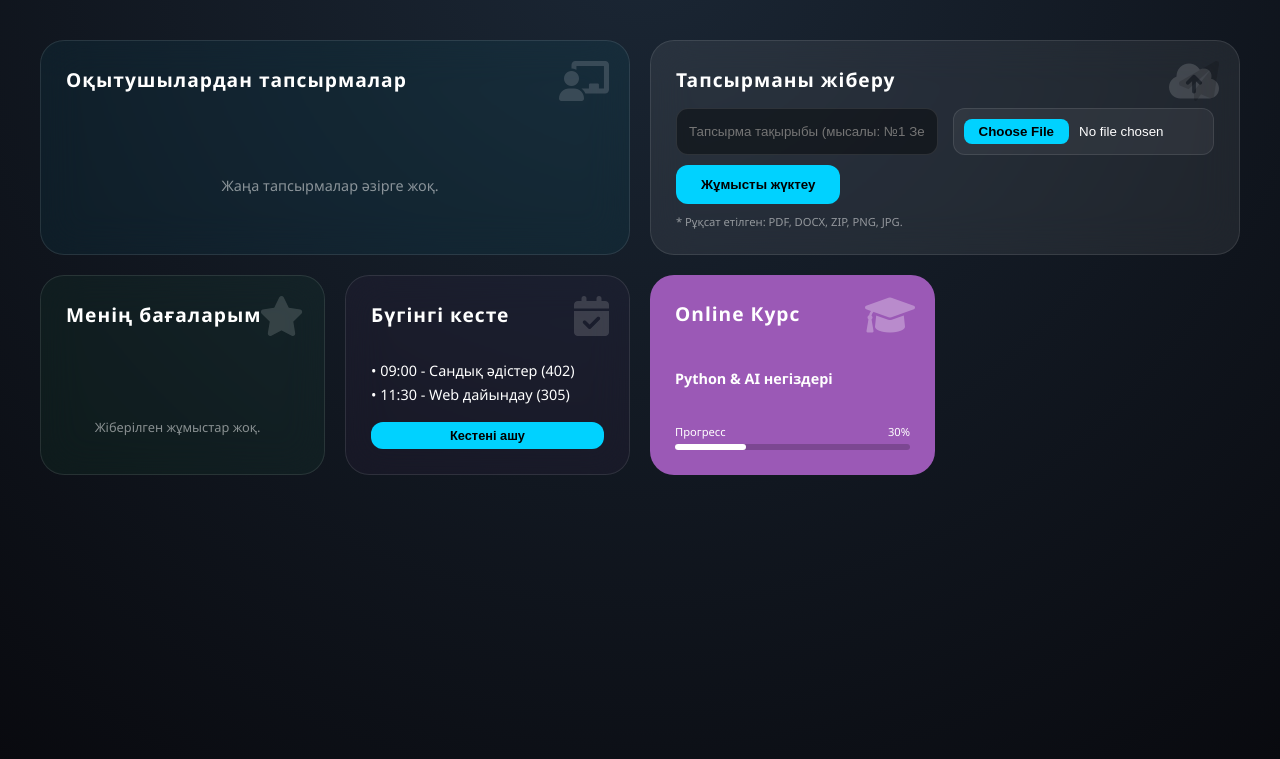
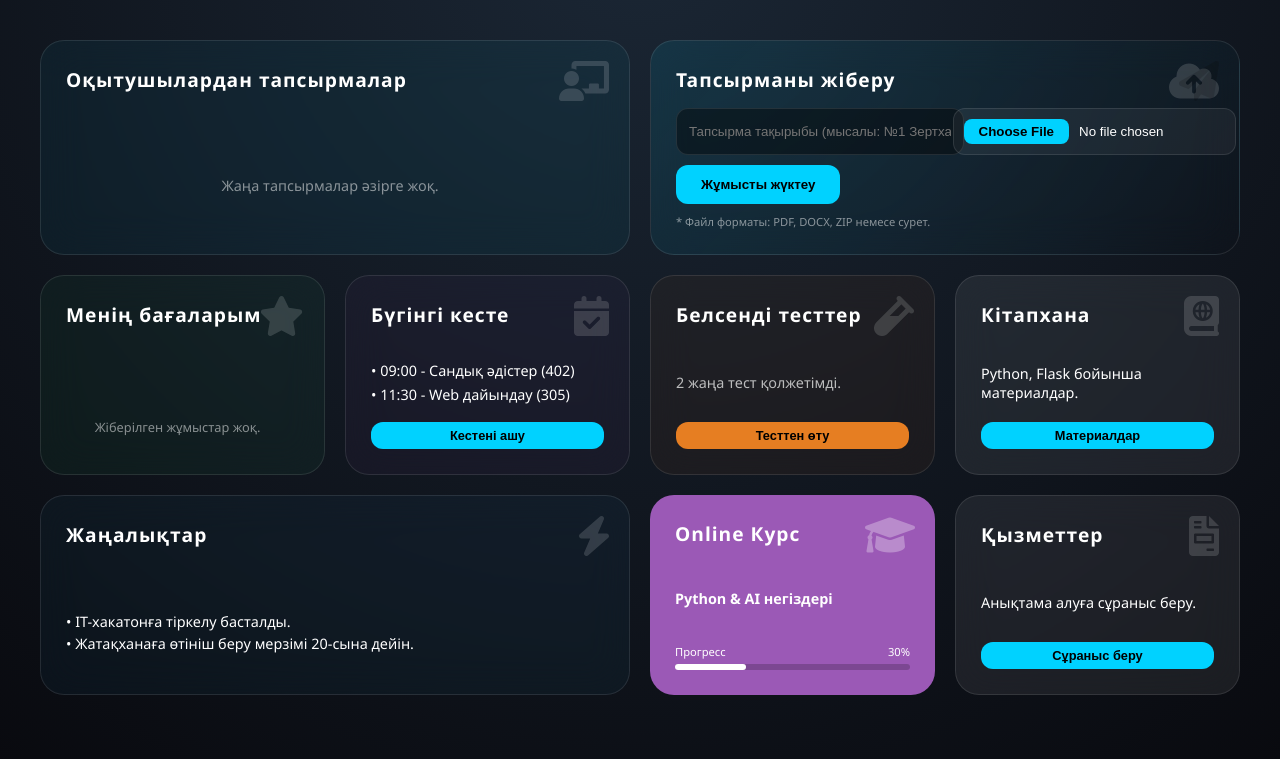
Before and after one commit to alishersultansiyk06-creator/bilim-iq, a Flask app: page /student in a window 1280 px wide. Shown: the part 81-840 px from the top of the page. Run offline with Flask 3, Linux system fonts and the light colour scheme; the visitor is signed in with stand-in values (Sample User, id 1); data comes from the database, SQL or seed files in the repository; data that the repository does not hold is empty.

Commit message:
Update student.html

```diff
--- a/templates/student.html
+++ b/templates/student.html
@@ -45,18 +45,16 @@
         .tile i { font-size: 2.5rem; opacity: 0.15; position: absolute; right: 20px; top: 20px; }
         .tile h3 { margin: 0 0 15px 0; font-size: 1.2rem; letter-spacing: 1px; }
 
-        .wide { grid-column: span 2; }
+        .wide { grid-column: span 2; background: linear-gradient(135deg, rgba(0,210,255,0.1), transparent); }
 
         /* Файл жүктеу өрістері */
         .upload-box input[type="text"] {
             width: 100%; padding: 12px; margin-bottom: 10px; border-radius: 12px;
             border: 1px solid var(--border); background: rgba(0,0,0,0.4); color: white; outline: none;
-            box-sizing: border-box;
         }
         .file-input {
             width: 100%; padding: 10px; margin-bottom: 10px; border-radius: 12px;
             border: 1px solid var(--border); background: rgba(255,255,255,0.05); color: white; cursor: pointer;
-            box-sizing: border-box;
         }
         .file-input::file-selector-button {
             background: var(--accent); border: none; padding: 5px 15px;
@@ -119,7 +117,7 @@
                     </div>
                     {% if t_task.file_url %}
                     <a href="{{ url_for('static', filename='uploads/' + t_task.file_url) }}" target="_blank" class="btn-send" style="padding: 6px 15px; font-size: 0.75rem;">
-                        <i class="fa-solid fa-download"></i> Көру
+                        <i class="fa-solid fa-download"></i> Жүктеу
                     </a>
                     {% endif %}
                 </div>
@@ -143,7 +141,7 @@
                 <i class="fa-solid fa-paper-plane"></i> Жұмысты жүктеу
             </button>
         </form>
-        <small style="opacity: 0.5; font-size: 0.7rem; margin-top: 10px;">* Рұқсат етілген: PDF, DOCX, ZIP, PNG, JPG.</small>
+        <small style="opacity: 0.5; font-size: 0.7rem; margin-top: 10px;">* Файл форматы: PDF, DOCX, ZIP немесе сурет.</small>
     </div>
 
     <div class="tile" style="background: rgba(46, 204, 113, 0.05);">
@@ -153,7 +151,7 @@
             {% for task in tasks %}
             <div class="grade-item">
                 <span>{{ task.title }}</span>
-                <span style="color: {{ '#2ecc71' if task.grade else '#00d2ff' }}; font-weight: bold;">
+                <span style="color: {{ '#2ecc71' if task.grade else 'var(--accent)' }}; font-weight: bold;">
                     {{ task.grade if task.grade else 'Тексерілуде' }}
                 </span>
             </div>
@@ -174,6 +172,26 @@
         <button class="btn-send" style="padding: 6px 15px; font-size: 0.8rem;">Кестені ашу</button>
     </div>
 
+    <div class="tile" style="background: rgba(230, 126, 34, 0.05);">
+        <i class="fa-solid fa-vial"></i>
+        <h3>Белсенді тесттер</h3>
+        <div style="font-size: 0.9rem; opacity: 0.7;">2 жаңа тест қолжетімді.</div>
+        <button class="btn-send" style="padding: 6px 15px; font-size: 0.8rem; background: #e67e22;">Тесттен өту</button>
+    </div>
+
+    <div class="tile">
+        <i class="fa-solid fa-book-atlas"></i>
+        <h3>Кітапхана</h3>
+        <div style="font-size: 0.9rem;">Python, Flask бойынша материалдар.</div>
+        <button class="btn-send" style="padding: 6px 15px; font-size: 0.8rem;">Материалдар</button>
+    </div>
+
+    <div class="tile wide" style="background: rgba(52, 152, 219, 0.05);">
+        <i class="fa-solid fa-bolt"></i>
+        <h3>Жаңалықтар</h3>
+        <p style="font-size: 0.9rem; line-height: 1.5;">• IT-хакатонға тіркелу басталды.<br>• Жатақханаға өтініш беру мерзімі 20-сына дейін.</p>
+    </div>
+
     <div class="tile" style="background: var(--secondary); border: none;">
         <i class="fa-solid fa-graduation-cap" style="opacity: 0.3;"></i>
         <h3 style="color: white;">Online Курс</h3>
@@ -188,6 +206,13 @@
             </div>
         </div>
     </div>
+
+    <div class="tile">
+        <i class="fa-solid fa-file-invoice"></i>
+        <h3>Қызметтер</h3>
+        <div style="font-size: 0.9rem;">Анықтама алуға сұраныс беру.</div>
+        <button class="btn-send" style="padding: 6px 15px; font-size: 0.8rem;">Сұраныс беру</button>
+    </div>
 </div>
 
 </body>
```
